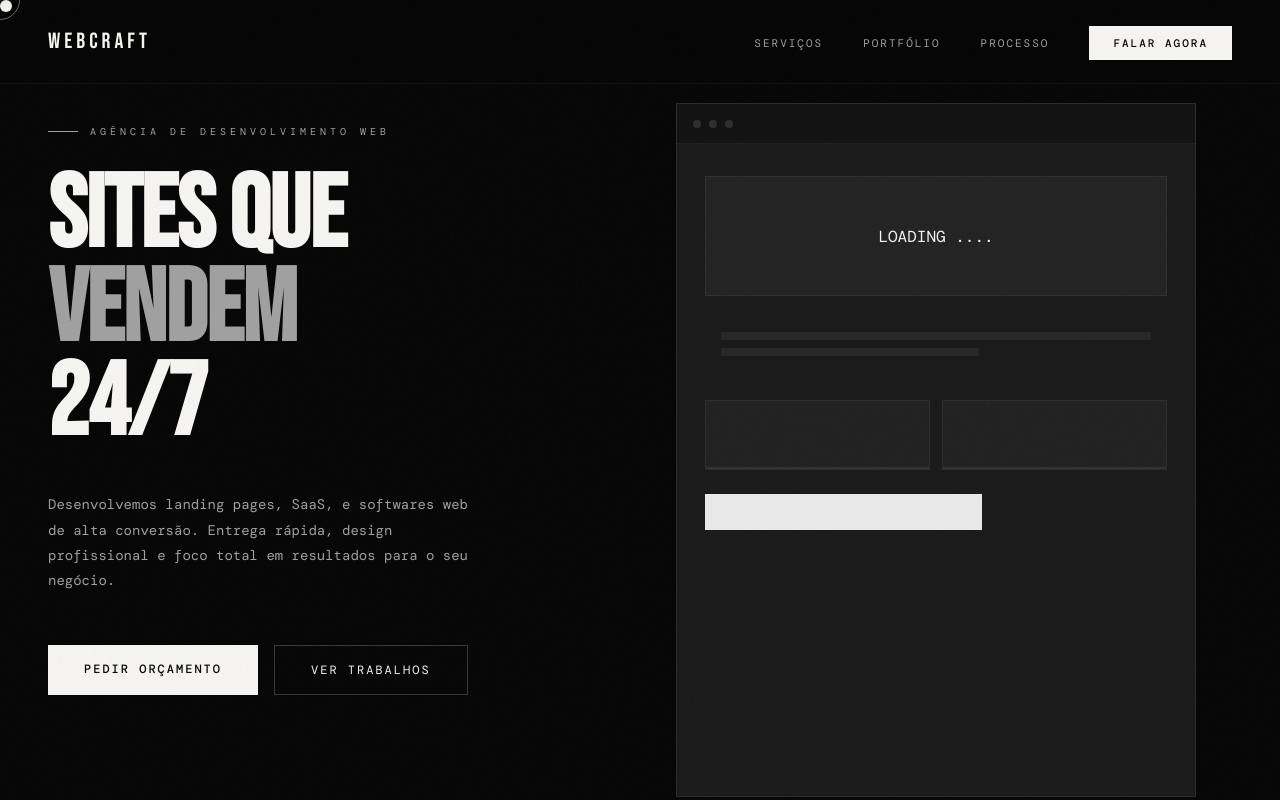
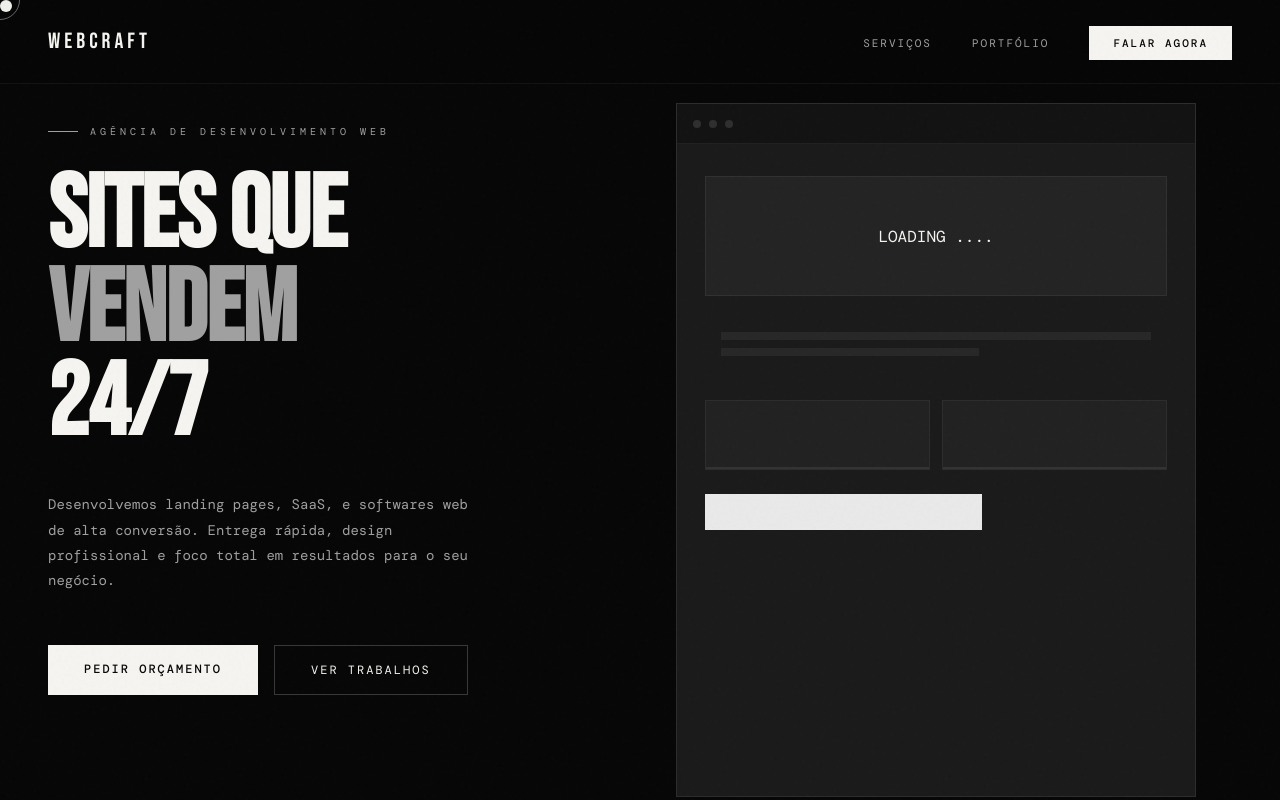
Before and after one commit to CarlosCharlesdev/portifolio, a plain HTML site: page index.html in a window 1280 px wide. Shown: the top 800 px of the page. Drawn offline with nearby package versions, Linux system fonts and the light colour scheme; a web font is replaced by a local one.

Commit message:
retirando processo

```diff
--- a/index.html
+++ b/index.html
@@ -927,7 +927,6 @@
   <ul class="nav-links">
     <li><a href="#servicos">Serviços</a></li>
     <li><a href="#portfolio">Portfólio</a></li>
-    <li><a href="#processo">Processo</a></li>
     <li><a href="#contato" class="nav-cta">Falar Agora</a></li>
   </ul>
 </nav>
@@ -1363,7 +1362,6 @@
       <h4>Empresa</h4>
       <ul>
         <li><a href="#portfolio">Portfólio</a></li>
-        <li><a href="#processo">Processo</a></li>
         <li><a href="#contato">Contato</a></li>
       </ul>
     </div>
```
